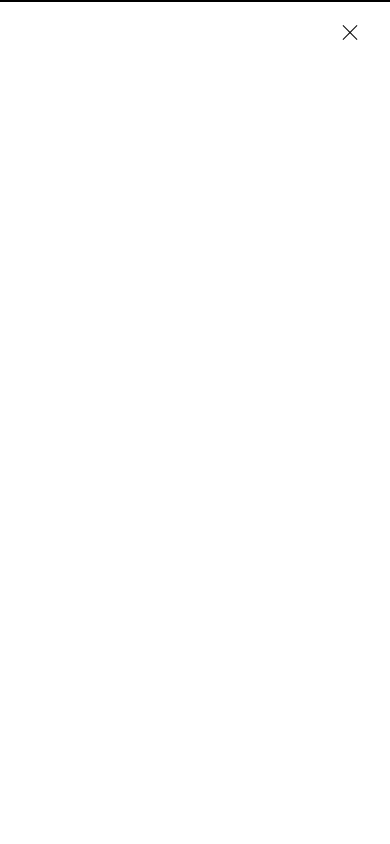
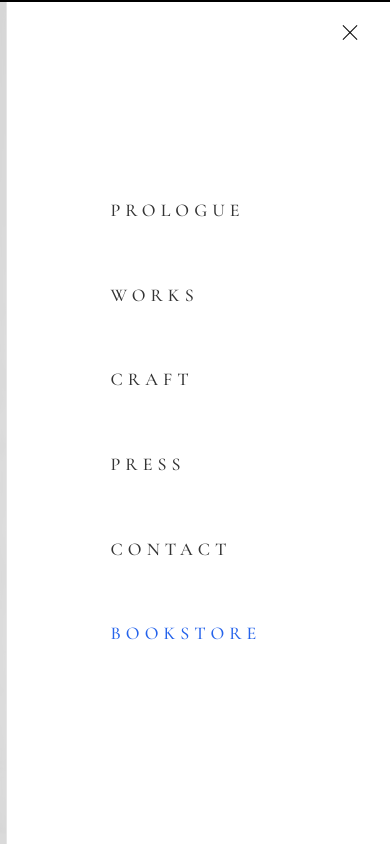
Before and after one commit to Adservx/portfolioclassic, a Next.js app: page / in a window 390 px wide. Both pictures are taken after a click on the button "Toggle menu". Shown: the top 844 px of the page. Built offline with nearby package versions, Linux system fonts and the light colour scheme; a web font is replaced by a local one.

Commit message:
fix: improve mobile hamburger menu with slide-in panel, backdrop close, and smoother animation

```diff
--- a/components/navbar.tsx
+++ b/components/navbar.tsx
@@ -201,22 +201,23 @@ export function Navbar() {
 
           <button
             onClick={() => setOpen(!open)}
-            className="md:hidden flex items-center justify-center w-11 h-11 cursor-pointer z-50 -mr-1.5"
+            className="md:hidden flex items-center justify-center w-12 h-12 cursor-pointer z-50 -mr-2 active:scale-90 transition-transform duration-200"
             aria-label="Toggle menu"
+            aria-expanded={open}
           >
             <span className="flex flex-col gap-[5px] w-5 items-center">
               <span
-                className={`block w-5 h-px bg-ink transition-all duration-300 ${
+                className={`block w-5 h-px bg-ink transition-all duration-300 origin-center ${
                   open ? "rotate-45 translate-y-[6px]" : ""
                 }`}
               />
               <span
-                className={`block w-5 h-px bg-ink transition-all duration-300 ${
-                  open ? "opacity-0" : "opacity-100"
+                className={`block w-5 h-px bg-ink transition-all duration-200 ${
+                  open ? "opacity-0 scale-x-0" : "opacity-100 scale-x-100"
                 }`}
               />
               <span
-                className={`block w-5 h-px bg-ink transition-all duration-300 ${
+                className={`block w-5 h-px bg-ink transition-all duration-300 origin-center ${
                   open ? "-rotate-45 -translate-y-[6px]" : ""
                 }`}
               />
@@ -231,18 +232,31 @@ export function Navbar() {
               initial={{ opacity: 0 }}
               animate={{ opacity: 1 }}
               exit={{ opacity: 0 }}
-              transition={{ duration: 0.15 }}
-              className="fixed inset-0 top-0 left-0 w-full h-full z-40 bg-background md:hidden" style={{ paddingTop: "env(safe-area-inset-top, 0px)" }}
+              transition={{ duration: 0.2 }}
+              onClick={() => setOpen(false)}
+              className="fixed inset-0 top-0 left-0 w-full h-[100dvh] z-40 bg-background/60 backdrop-blur-sm md:hidden"
             >
-              <nav className="flex flex-col items-center justify-center h-full gap-6 px-6 pb-12">
+              <motion.div
+                initial={{ x: "100%" }}
+                animate={{ x: 0 }}
+                exit={{ x: "100%" }}
+                transition={{ type: "spring", damping: 28, stiffness: 300, mass: 0.8 }}
+                onClick={(e) => e.stopPropagation()}
+                className="absolute right-0 top-0 h-full w-full max-w-sm bg-background border-l border-ink/10 overflow-y-auto overscroll-contain"
+                style={{
+                  paddingTop: "env(safe-area-inset-top, 0px)",
+                  paddingBottom: "env(safe-area-inset-bottom, 0px)",
+                }}
+              >
+                <nav className="flex flex-col items-center justify-center min-h-full gap-6 px-6 py-24">
                   {navItems.map((item) => (
                     <Link
                       key={item.href}
                       href={item.href}
                       onClick={() => setOpen(false)}
-                    className="group relative cursor-pointer py-3 px-6"
+                      className="group relative cursor-pointer py-3.5 px-6 w-full max-w-[14rem] touch-manipulation"
                     >
-                    <span className={`relative font-caps text-xl font-medium tracking-[0.35em] uppercase transition-colors duration-300 ${
+                      <span className={`relative font-caps text-lg sm:text-xl font-medium tracking-[0.28em] sm:tracking-[0.35em] uppercase transition-colors duration-300 ${
                         isActive(item.href) ? "text-link" : "text-ink/80"
                       }`}>
                         {item.label}
@@ -254,13 +268,13 @@ export function Navbar() {
                       />
                     </Link>
                   ))}
-                <div>
+                  <div className="w-full max-w-[14rem]">
                     <Link
                       href="/bookstore"
                       onClick={() => setOpen(false)}
-                    className="group relative block cursor-pointer py-3 px-6"
+                      className="group relative block cursor-pointer py-3.5 px-6 touch-manipulation"
                     >
-                    <span className="relative font-caps text-xl font-medium tracking-[0.3em] uppercase text-link transition-colors">
+                      <span className="relative font-caps text-lg sm:text-xl font-medium tracking-[0.28em] sm:tracking-[0.3em] uppercase text-link transition-colors">
                         Bookstore
                       </span>
                       <span className="absolute -bottom-1 left-1/2 -translate-x-1/2 h-px bg-link transition-all duration-500 w-0" />
@@ -268,6 +282,7 @@ export function Navbar() {
                   </div>
                 </nav>
               </motion.div>
+            </motion.div>
           )}
         </AnimatePresence>
       </div>
```
Lines whose indentation alone changed are shown as unchanged.
